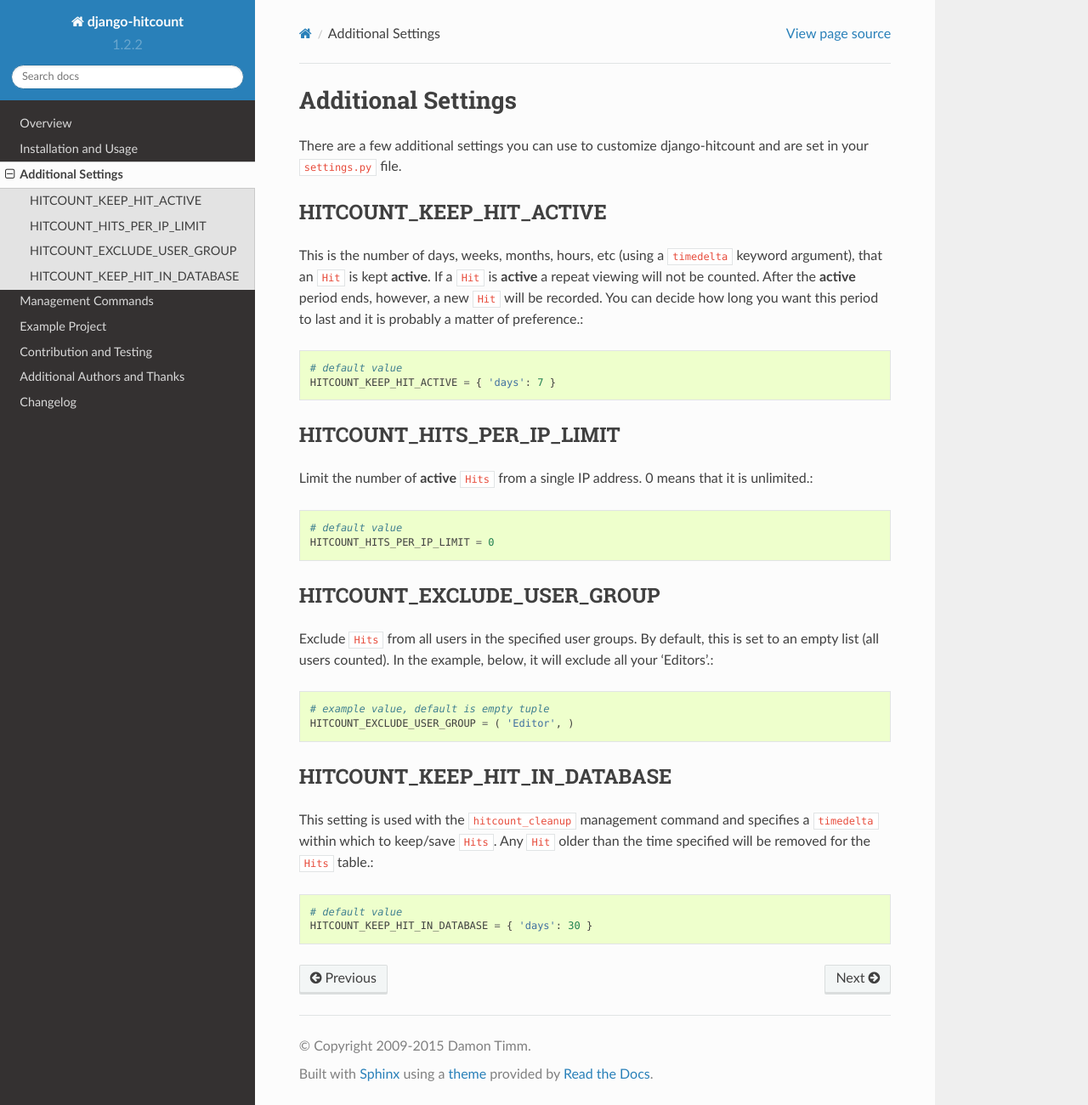
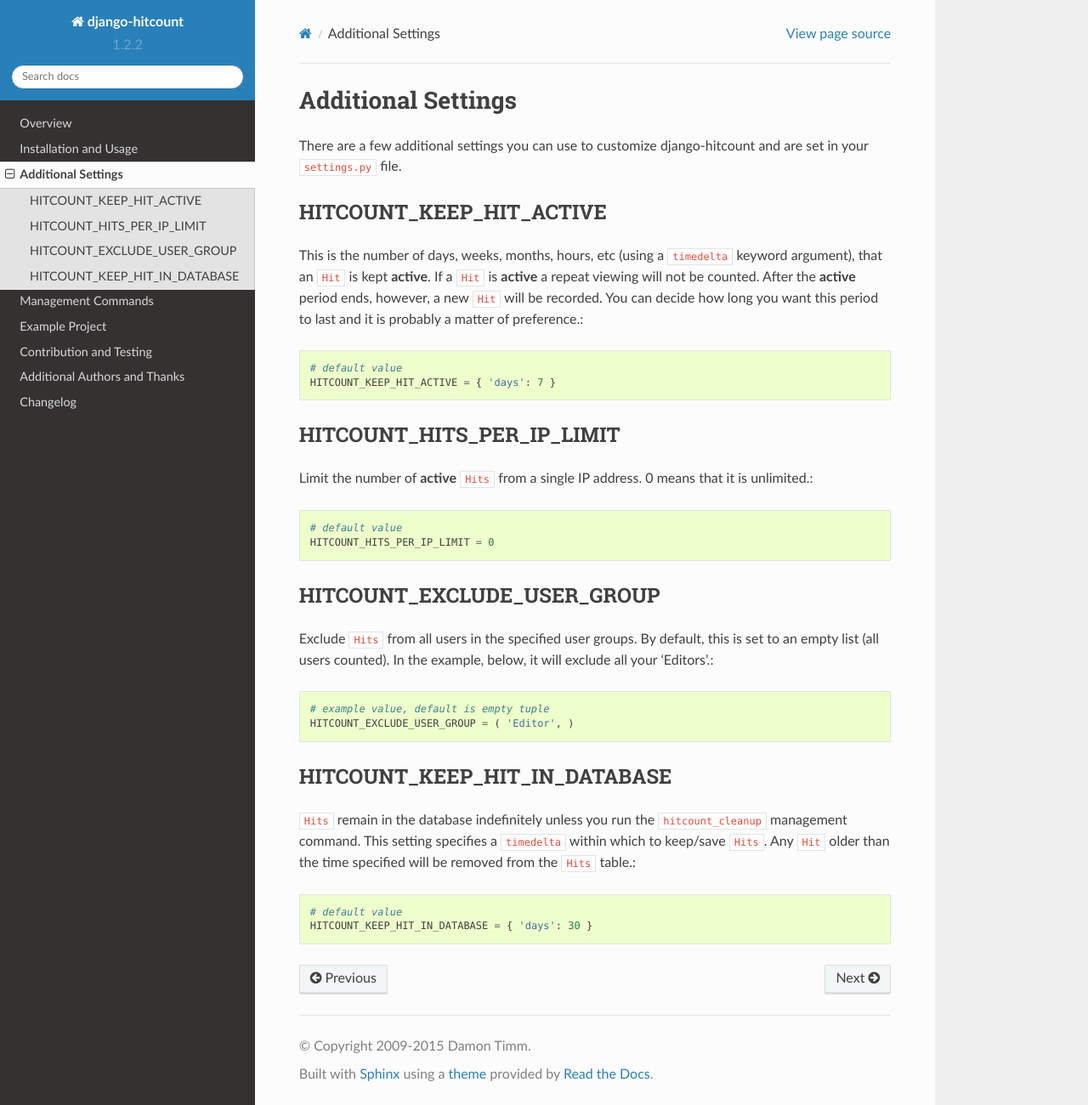
Before and after one commit to thornomad/django-hitcount, a Sphinx documentation site: the page built from docs/settings.rst, in a window 1280 px wide and 1300 px high. Shown: the whole window at 85% size. Built offline with Sphinx 7.4.7 and the Read the Docs theme 2.0.0, drawn with Linux system fonts in a browser that asks for light colours.

Commit message:
update documentation
fixes #45

```diff
--- a/docs/installation.rst
+++ b/docs/installation.rst
@@ -96,7 +96,7 @@
     from hitcount.views import HitCountDetailView
 
     class PostCountHitDetailView(HitCountDetailView):
-        modal = Post        # your model goes here
+        model = Post        # your model goes here
         count_hit = True    # set to True if you want it to try and count the hit
 
 .. note:: Unlike the JavaScript implementation (above), this View will do all the HitCount processing *before* the content is delivered to the user; if you have a large dataset of Hits or exclusions, this could slow down page load times.  It will also be triggered by web crawlers and other bots that may not have otherwise executed the JavaScript.
--- a/docs/management.rst
+++ b/docs/management.rst
@@ -1,7 +1,7 @@
 Management Commands
 ===================
 
-If you would like to periodically prune your stale ``Hits`` you can do so by running the the management command ``hitcount_cleanup``.::
+By default, your ``Hits`` remain in the database indefinitely.  If you would like to periodically prune your stale ``Hits`` you can do so by running the the management command ``hitcount_cleanup``.::
 
      ./manage.py hitcount_cleanup
 
--- a/docs/overview.rst
+++ b/docs/overview.rst
@@ -3,7 +3,7 @@
 
 Django-Hitcount allows you to track the number of hits (views) for a particular object. This isn’t meant to be a full-fledged tracking application or a real analytic tool; it's just a basic hit counter.
 
-How one tracks a "hit" or "view" of a web page is not such a simple thing as it might seem.  That's why folks rely on Google Analytics or similiar tools.  It's tough!  This is a simple app with some settings and features that should suit the basic needs of smaller sites.
+How one tracks a "hit" or "view" of a web page is not such a simple thing as it might seem.  That's why folks rely on Google Analytics or similar tools.  It's tough!  This is a simple app with some settings and features that should suit the basic needs of smaller sites.
 
 It comes ready to track hits with a ``HitCountDetailView`` and a ``HitCountJSONView`` (to use the out-of-the-box JavaScript method, you will need jQuery -- although writing your own JavaScript implementation is not hard).
 
--- a/docs/settings.rst
+++ b/docs/settings.rst
@@ -30,7 +30,7 @@
 HITCOUNT_KEEP_HIT_IN_DATABASE
 -----------------------------
 
-This setting is used with the ``hitcount_cleanup`` management command and specifies a ``timedelta`` within which to keep/save ``Hits``.  Any ``Hit`` older than the time specified will be removed for the ``Hits`` table.::
+``Hits`` remain in the database indefinitely unless you run the ``hitcount_cleanup`` management command.  This setting specifies a ``timedelta`` within which to keep/save ``Hits``.  Any ``Hit`` older than the time specified will be removed from the ``Hits`` table.::
 
     # default value
     HITCOUNT_KEEP_HIT_IN_DATABASE = { 'days': 30 }
```
